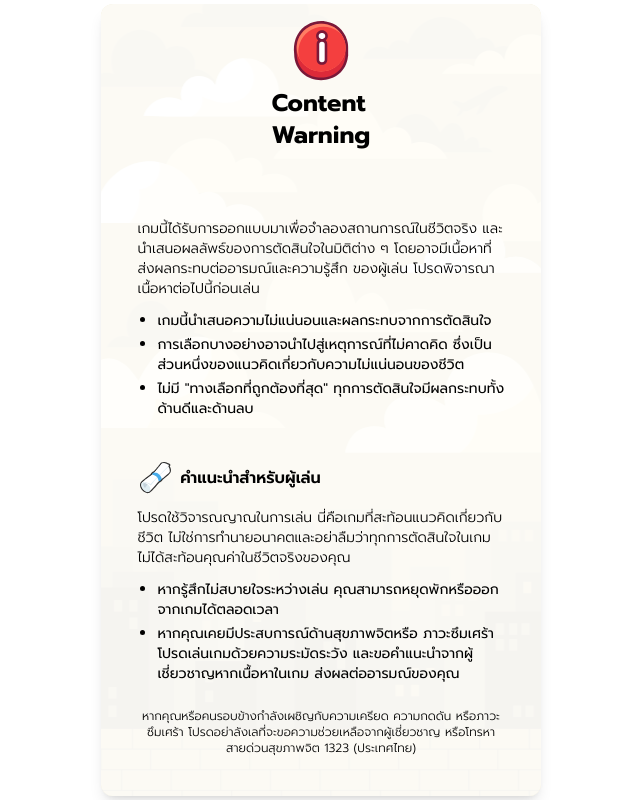
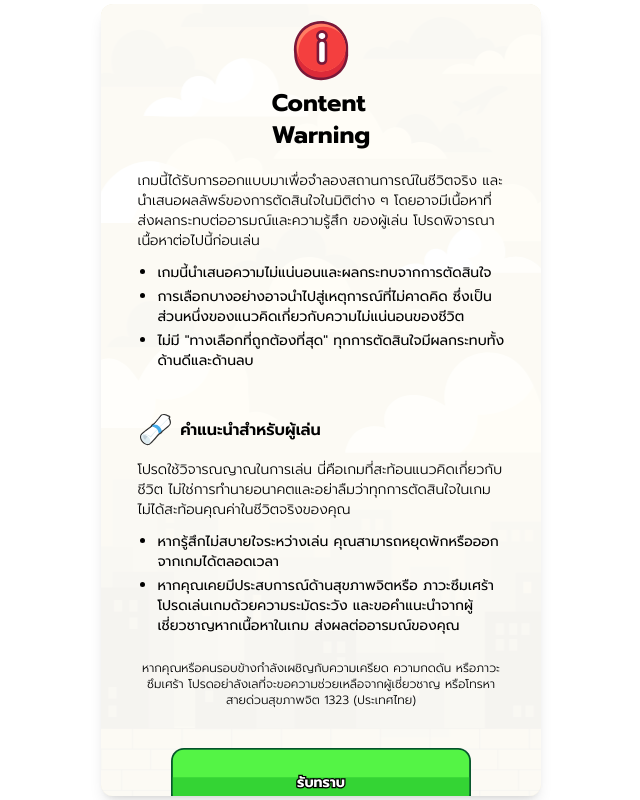
Before and after one commit to ShouldSleep8hr/Life-In-CTRL, a Vue app: page /warning in a window 1280 px wide. Shown: the whole page, without its empty margins (319-959 px from the left). Built offline with nearby package versions, Linux system fonts and the light colour scheme.

Commit message:
add button in warning

```diff
--- a/src/views/WarningView.vue
+++ b/src/views/WarningView.vue
@@ -34,7 +34,6 @@ const recommend = new URL(`../assets/Icons/SVG/Icon_Action_Study.svg`, import.me
       <div
         class="relative w-full h-full rounded-xl shadow-lg bg-no-repeat bg-center bg-cover"
         :style="{ backgroundImage: `url(${bg})` }"
-        @click="handleButtonClick"
       >
         <!-- Overlay covers whole background -->
         <div class="absolute inset-0 bg-white opacity-80 rounded-xl z-0"></div>
@@ -102,11 +101,11 @@ const recommend = new URL(`../assets/Icons/SVG/Icon_Action_Study.svg`, import.me
             </div>
           </div>
           <!-- Buttons at bottom -->
-          <!-- <div class="h-[10rem] flex items-center justify-center">
+          <div class="h-[10rem] flex items-center justify-center">
           <div class="w-[80%] flex items-center justify-center h-full">
-            <SvgButton name="Button_Red_Active" :text="'ย้อนกลับ'" @click="handleButtonClick" />
+            <SvgButton name="Button_Green_Active" :text="'รับทราบ'" @click="handleButtonClick" />
           </div>
-        </div> -->
+        </div>
         </div>
       </div>
     </div>
```
